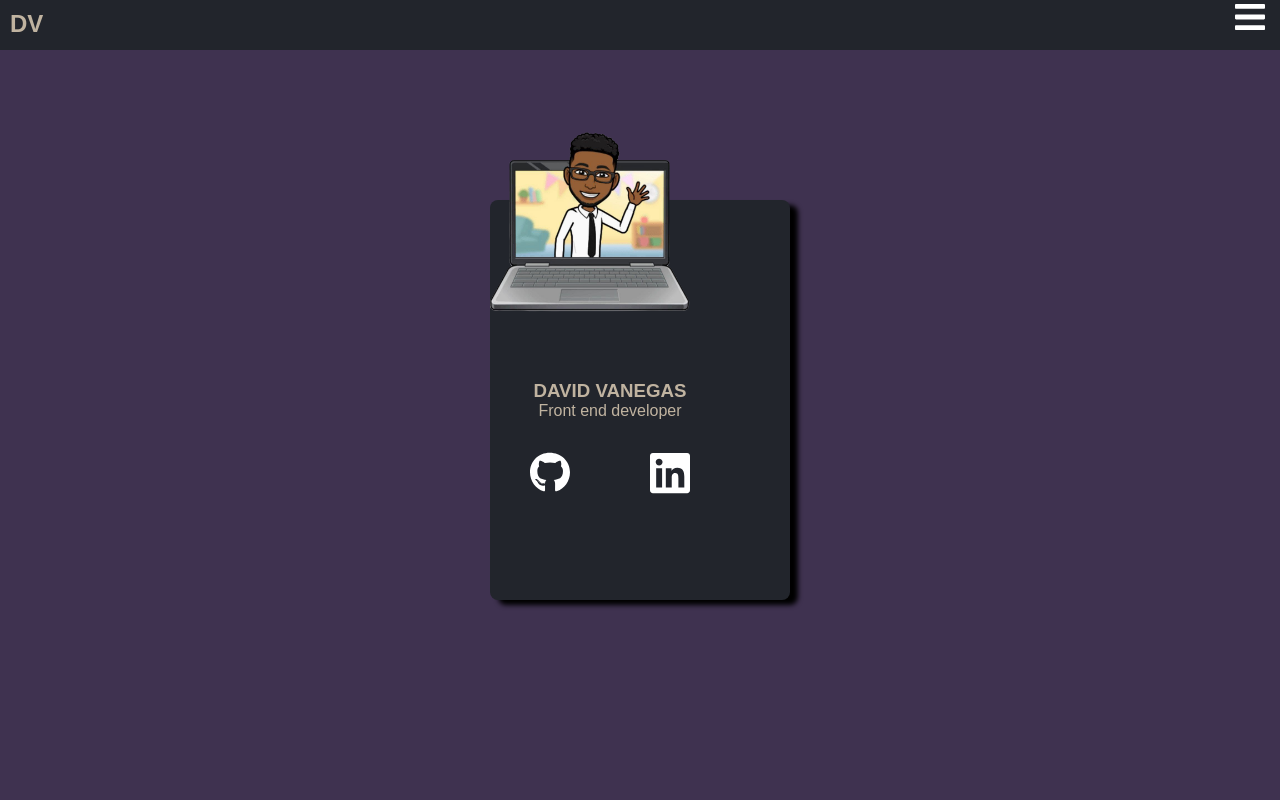
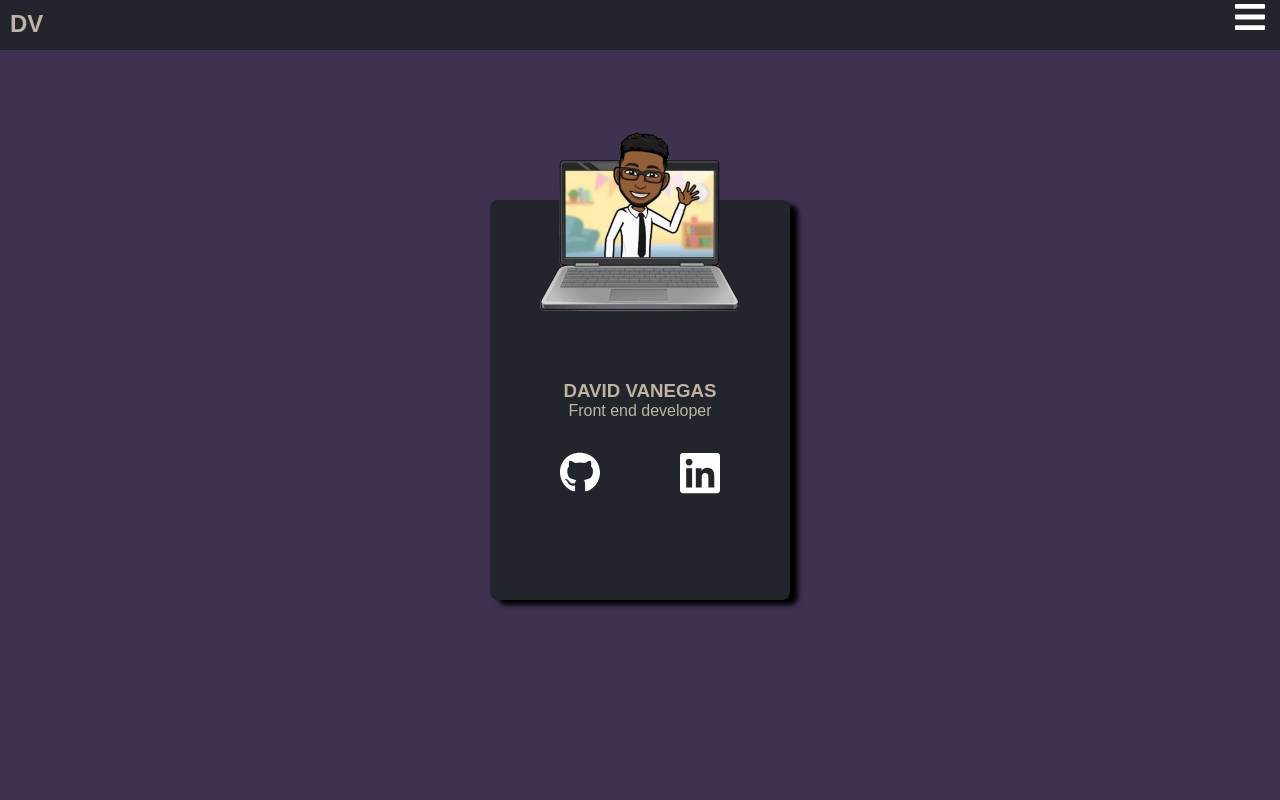
Before and after one commit to DavidVanegas720/portfolio3, a plain HTML site: page index.html in a window 1280 px wide. Shown: the top 800 px of the page. Drawn offline with Linux system fonts and the light colour scheme; a web font is replaced by a local one.

Commit message:
se cambia calc por flex, justify content center

```diff
--- a/css/main.css
+++ b/css/main.css
@@ -103,6 +103,8 @@ body{
     height: 400px;
     position: relative;
     box-shadow: 8px 5px 5px black;
+    display: flex;
+    justify-content: center;
 
 }
 
@@ -112,7 +114,7 @@ body{
     height: 200px;
     position: absolute;
     top:  -80px;
-    left: calc(50% -(200px/2));
+    /* left: calc(50% -(200px/2)); */
     z-index: 1;
     /* display: none; */
 
@@ -129,7 +131,7 @@ body{
     position: absolute;
     text-align: center;
     top: 180px;
-     left: calc(50% -(80%/2));
+     /* left: calc(50% -(80%/2)); */
     /* display: none; */
 }
 
@@ -138,7 +140,7 @@ body{
     height: 50px;
     position: absolute;
     top: 250px;
-    left: calc(50% -(80%/2));
+    /* left: calc(50% -(80%/2)); */
     display: flex;
     justify-content: space-around;
     align-items: center;
```
